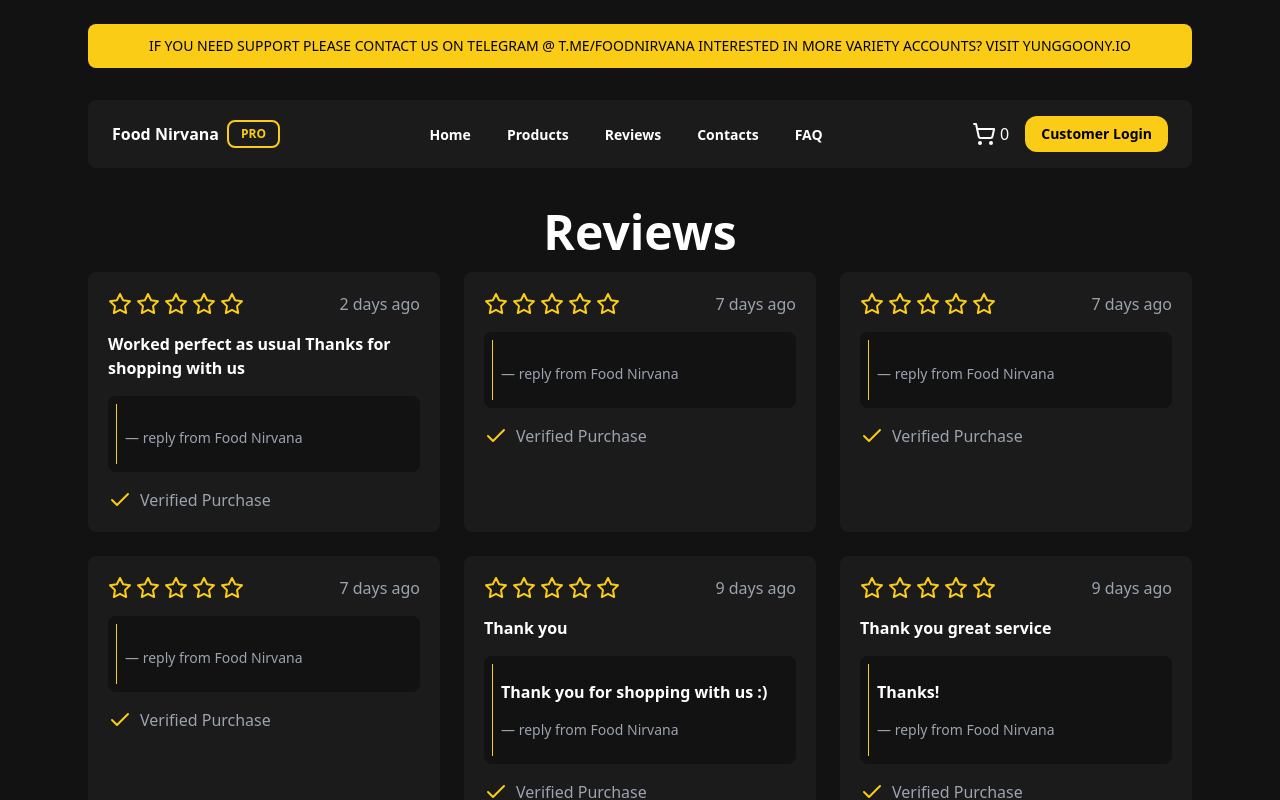
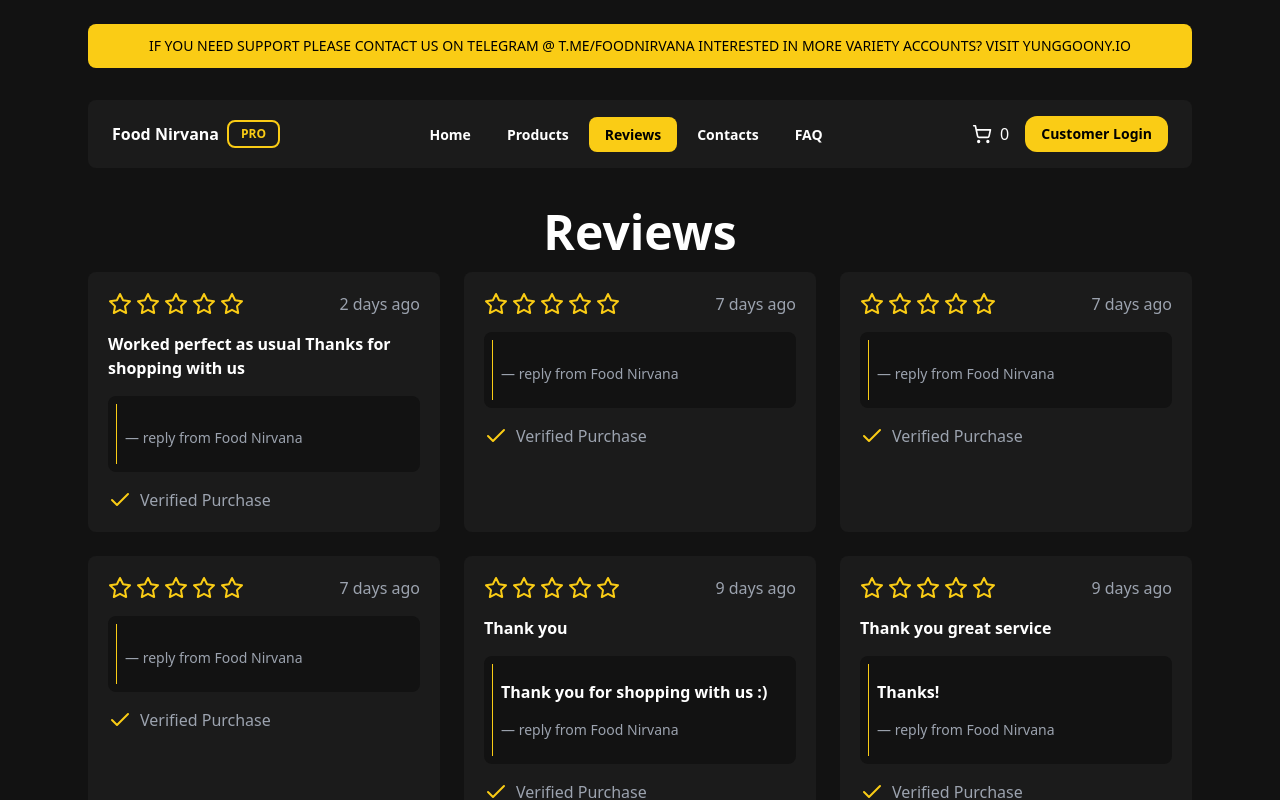
Before and after one commit to caesar003/foodnirvana, a Next.js app: page /reviews in a window 1280 px wide. Shown: the top 800 px of the page. Built offline with nearby package versions, Linux system fonts and the light colour scheme.

Commit message:
wip: added cart and made it functional

```diff
--- a/package.json
+++ b/package.json
@@ -9,6 +9,7 @@
     "lint": "next lint"
   },
   "dependencies": {
+    "@headlessui/react": "^1.7.15",
     "@types/node": "20.3.1",
     "@types/react": "18.2.13",
     "@types/react-dom": "18.2.6",
--- /dev/null
+++ b/src/components/CartDropdown.tsx
@@ -0,0 +1,25 @@
+import { Menu } from "@headlessui/react";
+import { CartItem } from "@utils/types";
+import { brands, products } from "@utils/default-values";
+import { ShoppingCart } from "lucide-react";
+
+export default function CartDropdown({
+  shoppingCart,
+}: {
+  shoppingCart: CartItem[];
+}) {
+  // const [] = products
+  return (
+    <Menu as="div" className="relative">
+      <Menu.Button className="flex items-center gap-2">
+        <span>
+          <ShoppingCart className="h-5 w-5" />
+          <span>{shoppingCart.length}</span>
+        </span>
+      </Menu.Button>
+      <Menu.Items className="">
+        <Menu.Item></Menu.Item>
+      </Menu.Items>
+    </Menu>
+  );
+}
--- a/src/components/Navbar.tsx
+++ b/src/components/Navbar.tsx
@@ -1,11 +1,28 @@
-import { ShoppingCart } from "lucide-react";
+import { Menu } from "@headlessui/react";
+import { cart } from "@utils/storage";
+import { Minus, Plus, ShoppingCart } from "lucide-react";
+import Image from "next/image";
 import Link from "next/link";
+import { useRouter } from "next/router";
 import { useEffect, useState } from "react";
+import { twMerge } from "tailwind-merge";
 
 export default function Navbar() {
-  const [activeItem, setActiveItem] = useState(0);
+  const [shoppingCart, setShoppingCart] = useState<number[]>([]);
+  const paths: { label: string; path: string }[] = [
+    { label: "Home", path: "/" },
+    { label: "Products", path: "/products" },
+    { label: "Reviews", path: "/reviews" },
+    { label: "Contacts", path: "/contacts" },
+    { label: "FAQ", path: "/faq" },
+  ];
 
-  useEffect(() => {});
+  const { pathname } = useRouter();
+
+  useEffect(() => {
+    setShoppingCart(cart.get());
+  }, []);
+
   return (
     <div className="mt-8 flex items-center justify-between rounded-lg bg-gray-800 px-6 py-4">
       <div className="flex items-center gap-2">
@@ -16,53 +33,73 @@
       </div>
       <div>
         <ul className="flex items-center gap-1">
-          <li>
-            <Link
-              className="rounded-lg px-4 py-2 text-sm font-bold transition-colors duration-200 hover:bg-yellow-400 hover:text-black"
-              href="/"
-            >
-              Home
-            </Link>
-          </li>
-          <li>
-            <Link
-              className="rounded-lg px-4 py-2 text-sm font-bold transition-colors duration-200 hover:bg-yellow-400 hover:text-black"
-              href="/products"
-            >
-              Products
-            </Link>
-          </li>
-          <li>
-            <Link
-              className="rounded-lg px-4 py-2 text-sm font-bold transition-colors duration-200 hover:bg-yellow-400 hover:text-black"
-              href="/reviews"
-            >
-              Reviews
-            </Link>
-          </li>
-          <li>
-            <Link
-              className="rounded-lg px-4 py-2 text-sm font-bold transition-colors duration-200 hover:bg-yellow-400 hover:text-black"
-              href="/contacts"
-            >
-              Contacts
-            </Link>
-          </li>
-          <li>
-            <Link
-              className="rounded-lg px-4 py-2 text-sm font-bold transition-colors duration-200 hover:bg-yellow-400 hover:text-black"
-              href="/faq"
-            >
-              FAQ
-            </Link>
-          </li>
+          {paths.map(({ label, path }) => (
+            <li key={label}>
+              <Link
+                className={twMerge(
+                  "rounded-lg px-4 py-2 text-sm font-bold transition-colors duration-200 hover:bg-yellow-400 hover:text-black",
+                  pathname === path ? "bg-yellow-400 text-black" : " "
+                )}
+                href={path}
+              >
+                {label}
+              </Link>
+            </li>
+          ))}
         </ul>
       </div>
       <div className="flex items-center gap-4">
-        <button type="button" className="flex items-center gap-1">
-          <ShoppingCart />
-          <span>0</span>
-        </button>
+        <Menu as="div" className="relative">
+          <Menu.Button className="flex items-center gap-2">
+            <span className="flex items-center gap-2">
+              <ShoppingCart className="h-5 w-5" />
+              <span>{shoppingCart.length}</span>
+            </span>
+          </Menu.Button>
+          <Menu.Items className="absolute -right-20 z-10 mt-2 w-80 origin-top-right divide-y divide-gray-500 rounded-sm bg-gray-800 py-0.5 shadow-lg ring-1 ring-white ring-opacity-5 focus:outline-none">
+            <Menu.Item>
+              <div className="p-2">
+                <p className="my-2 font-bold">Shopping Cart</p>
+                <p className="text-sm">
+                  Feel free to add/remove your products or continue to the
+                  checkout to proceed with the purchase
+                </p>
+
+                <div className="flex items-center justify-between">
+                  <div className="flex items-center">
+                    <div className="aspect-video bg-gray-200">
+                      <Image
+                        width={85}
+                        height={15}
+                        src={"/images/asap.jpeg"}
+                        alt={"asap"}
+                        className="h-full w-auto"
+                      />
+                    </div>
+                    <div className="flex flex-col">
+                      <p className="text-sm font-bold">Krispy Kreme</p>
+                      <p className="text-xs">Quantity: 1</p>
+                    </div>
+                  </div>
+                  <div className="flex gap-2">
+                    <button className="aspect-square rounded-lg bg-gray-900 p-1">
+                      <Minus className="h-4 w-4" />
+                    </button>
+                    <div className="aspect-square rounded-lg bg-gray-900 p-1 px-2">
+                      1
+                    </div>
+                    <button className="aspect-square rounded-lg bg-gray-900 p-1">
+                      <Plus className="h-4 w-4" />
+                    </button>
+                  </div>
+                </div>
+              </div>
+            </Menu.Item>
+            {/* <Menu.Item>
+              <p>world</p>
+            </Menu.Item> */}
+          </Menu.Items>
+        </Menu>
         <button className="rounded-xl bg-yellow-400 px-4 py-2 text-sm font-bold capitalize text-black">
           customer login
         </button>
--- a/src/pages/checkout/components/Confirmation.tsx
+++ b/src/pages/checkout/components/Confirmation.tsx
@@ -45,7 +45,7 @@
         <FaEnvelopeOpenText size={65} />
         <h3 className="text-xl">Thank your for your purchase!</h3>
         <p className="text-center text-lg text-gray-400">
-          Your order has been received. Now sit tight, we'll have our courier in
+          Your order has been received. Now sit tight, we&apos;ll have our courier in
           front of your door in not time!
         </p>
 
--- a/src/pages/checkout/index.tsx
+++ b/src/pages/checkout/index.tsx
@@ -7,21 +7,9 @@
 import { useRouter } from "next/router";
 import { brands, products } from "@utils/default-values";
 import { BrandInterface, ProductInterface } from "@utils/types";
-
-import { Bookmark, CreditCard, Gift, Tag, Tags } from "lucide-react";
-import Image from "next/image";
-import Link from "next/link";
-import {
-  FaCcAmex,
-  FaCcJcb,
-  FaCcMastercard,
-  FaCcPaypal,
-  FaCcVisa,
-  FaGift,
-  FaShoppingBasket,
-} from "react-icons/fa";
 import OrderDetails from "./components/OrderDetails";
 import Confirmation from "./components/Confirmation";
+
 interface OrderDetailInterface {
   brandId: number;
   productId: number;
@@ -35,6 +23,7 @@
   country: string;
   zip: string;
 }
+
 interface PaymentDetail {
   cardNumber: string;
   expiryDate: Date;
@@ -47,7 +36,7 @@
   const [orderDetail, setOrderDetail] = useState<OrderDetailInterface>();
 
   const [brand, setBrand] = useState<BrandInterface>();
-  const [product, setProduct] = useState<ProductInterface>();
+  const [product, setProduct] = useState<ProductInterface | undefined>();
 
   const goBack = () => {
     if (step === 0) {
@@ -80,16 +69,19 @@
         qty: parseInt(qty),
       };
 
-      // @ts-ignore
-      const _brand = brands.find((item) => item.id === parseInt(brand_id));
+      const _brand = // @ts-ignore
+        brands.find((item) => item?.id === parseInt(brand_id));
+
       const _product = products.find(
         // @ts-ignore
         (item) => item.id === parseInt(product_id)
       );
 
-      setOrderDetail(_orderDetail);
-      setBrand(_brand);
-      setProduct(_product);
+      if (_brand !== undefined && _product !== undefined) {
+        setOrderDetail(_orderDetail); // @ts-ignore
+        setBrand(_brand); // @ts-ignore
+        setProduct(_product);
+      }
     }
   }, []);
 
@@ -115,9 +107,7 @@
               <>
                 {step === 0 ? (
                   <CustomerDetail // @ts-ignore
-                    brand={brand}
-                    orderDetail={orderDetail}
-                    product={product}
+                    brand={brand} orderDetail={orderDetail} product={product}
                   />
                 ) : (
                   <PaymentMethod />
--- /dev/null
+++ b/src/utils/storage.tsx
@@ -0,0 +1,25 @@
+import { CartItem } from "./types";
+class Cart {
+  get() {
+    return JSON.parse(localStorage.getItem("cart") || "[]");
+  }
+  add(item: CartItem[]) {
+    const _list = this.get();
+    this.save([..._list, item]);
+    return this.get();
+  }
+  save(data: CartItem[]) {
+    return localStorage.setItem("cart", JSON.stringify(data));
+  }
+  remove(id: number) {
+    const _list = this.get();
+    const itemIdx = _list.findIndex((item: CartItem) => Number(item.id) === id);
+    _list.splice(itemIdx, 1);
+    this.save(_list);
+    return this.get();
+  }
+}
+
+const cart = new Cart();
+
+export { cart };
--- a/src/utils/types.tsx
+++ b/src/utils/types.tsx
@@ -45,3 +45,8 @@
   question: string;
   answer:string;
 }
+
+export interface CartItem {
+  id: number;
+  qty: number;
+}
```
Also changed, not shown: 1 other file (tests, documents, lock files or other folders).
